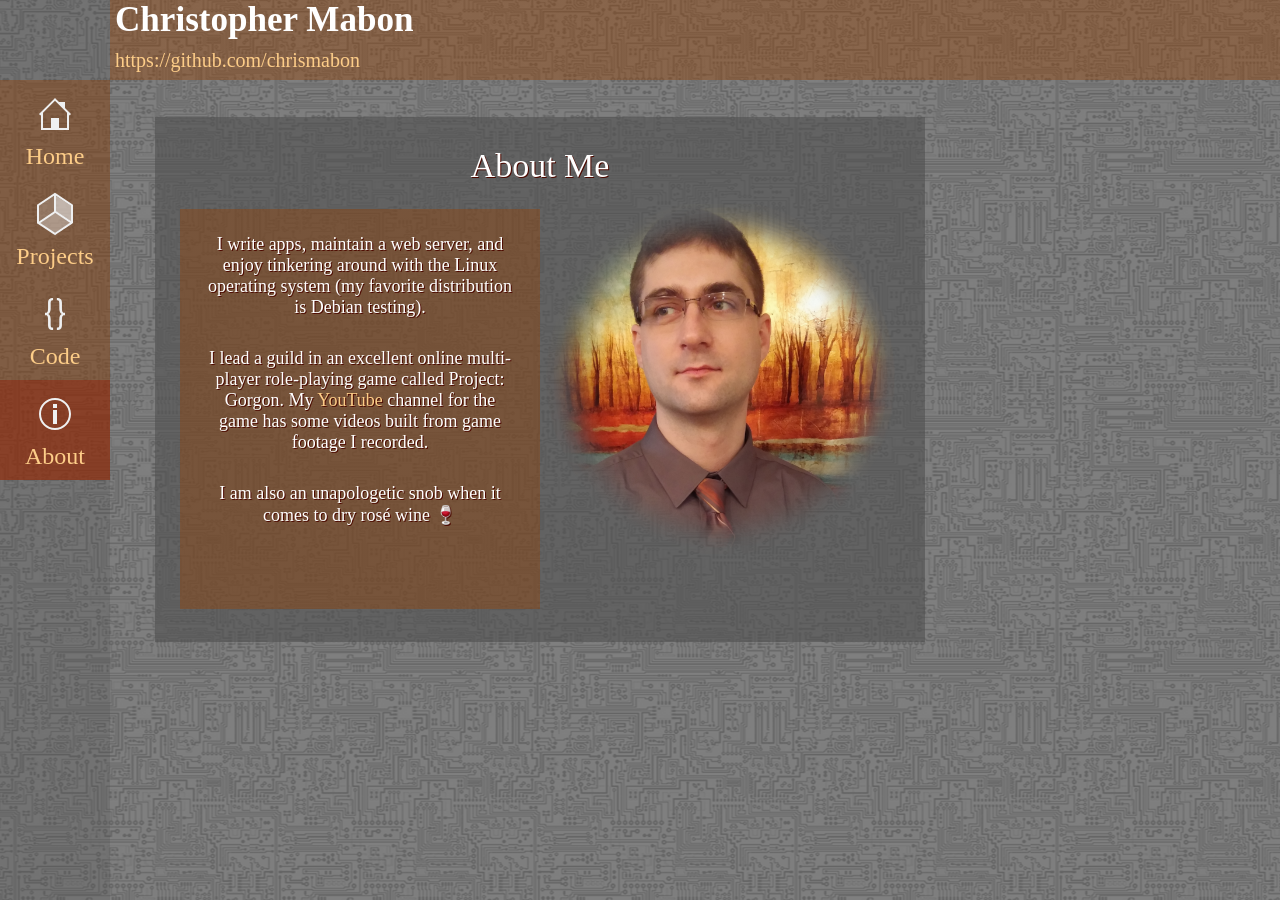
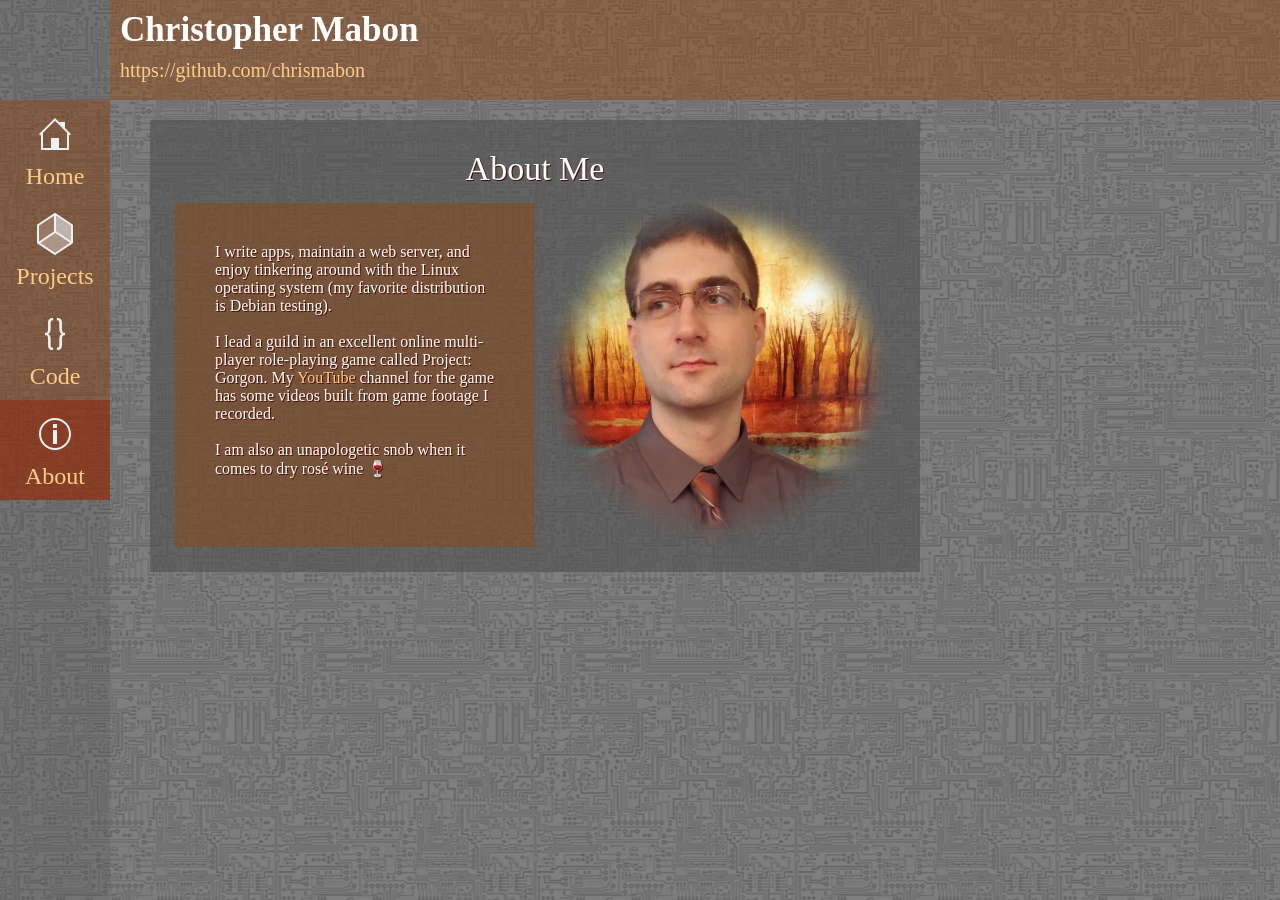
Before and after one commit to chrismabon/chrismabon.github.io, a Jekyll site: the page built from about.html, in a window 1280 px wide. Built offline with Jekyll 4.4.1, drawn with Linux system fonts in a browser that asks for light colours.

```diff
--- a/_includes/squares.html
+++ /dev/null
@@ -1,3 +0,0 @@
-<div id="squares">
-    <h1>{{ page.title }}</h1>
-</div>
--- a/about.html
+++ b/about.html
@@ -3,20 +3,21 @@
 title: About
 ---
 <div id="squares">
-    <div class="greyBlock aboutGreyBlock">
+    <div class="greyBlock">
         <div id="face">
             <img id="facePic" src="images/face_trsp.png">
         </div>
-
-        <p class="aboutTitle">About Me</p>
-        <div class="aboutBlock">
+        <div class="welcome">
+            <p class="txtWelcome">About Me</p>
+        </div>
+        <div class="projects">
             <p class="homeText aboutText">I write apps, maintain a web server, and enjoy tinkering around
-                with the Linux operating system (my favorite distribution is Debian testing).</p>
-            <p class="homeText aboutText">I lead a guild in an excellent online multi-player role-playing
+                with the Linux operating system (my favorite distribution is Debian testing).<br><br>
+                I lead a guild in an excellent online multi-player role-playing
                 game called Project: Gorgon. My
                 <a href="https://www.youtube.com/channel/UCcWifo99N4_tTh49lcc48MA">YouTube</a>
-                channel for the game has some videos built from game footage I recorded.</p>
-            <p class="homeText aboutText">I am also an unapologetic snob when it comes to dry rosé wine 🍷</p>
+                channel for the game has some videos built from game footage I recorded.<br><br>
+                I am also an unapologetic snob when it comes to dry rosé wine 🍷</p>
         </div>
     </div>
 </div>
--- a/css/main.css
+++ b/css/main.css
@@ -99,7 +99,7 @@
     background-color: rgba(151, 64, 0, 0.4);
     position: relative;
     left: 0;
-    top: 80px;
+    top: 100px;
 }
 
 #nav {
@@ -155,15 +155,16 @@
 #squares {
     padding: 0;
     /*margin: 40px;*/
-    top: 80px;
+    top: 120px;
     left: 150px;
     position: fixed;
-    display: grid;
+    /*display: grid;*/
+    height: 100%;
 }
 
 #subtitleBlock {
     width: 100%;
-    height: 80px;
+    /*height: 80px;*/
     right: 0;
     left: 110px;
 }
@@ -224,9 +225,9 @@
 .intro {
     width: 70%;
     min-width: 400px;
-    height: 300px;
-    grid-row: 2 / span 4;
-    grid-column: 2;
+    /*height: 300px;*/
+    /*grid-row: 2 / span 4;*/
+    /*grid-column: 2;*/
     display: grid;
 }
 
@@ -237,17 +238,21 @@
 }
 
 .txtBlock {
-    margin: 0 0 0 5px;
-    width: 540px;
+    padding: 10px;
+    margin: 0;
+    height: 80px;
     text-align: left;
     color: #fff;
 }
 
 .homeText {
     color: #ffffff;
-    font-size: 18px;
-    margin: 20px 20px 0 20px;
+    font-size: 16px;
+    margin: 0;
+    padding: 0;
     text-shadow: 1px 1px rgb(77, 10, 0);
+    text-align: left;
+    height: 100%;
 }
 
 .imgCenter {
@@ -282,10 +287,11 @@
 .greyBlock {
     background-color: rgba(80, 80, 80, 0.6);
     padding: 20px;
-    margin: 37px 5px 5px 5px;
+    margin: 0;
     width: 730px;
-    height: 100%;
+    /*height: 100%;*/
     /*min-height: 400px;*/
+    display: grid;
 }
 
 
@@ -317,8 +323,8 @@
 .about, .projects, .code, .aboutBlock {
     background-image: radial-gradient(circle, rgba(151, 64, 0, 0.4) 10%, rgba(151, 64, 0, 0.4) 50%);
     margin: 5px;
-    /*padding: 10px;*/
-    overflow: visible;
+    padding: 20px;
+    /*overflow: visible;*/
 }
 
 .txtProjects, .txtCode, .txtWelcome, .txtAbout {
@@ -359,8 +365,8 @@
 }
 
 .aboutTitle {
-    margin: 5px;
-    padding: 5px;
+    margin: 0;
+    padding: 0;
     /*height: 30px;*/
     color: #ffffff;
     font-size: 34px;
@@ -372,21 +378,18 @@
 
 .aboutBlock {
     background-image: radial-gradient(circle, rgba(151, 64, 0, 0.4) 10%, rgba(151, 64, 0, 0.4) 50%);
-    padding: 5px;
+    padding: 0;
+    margin: 0;
     overflow: visible;
     text-align: center;
-    height: 390px;
+    /*height: 390px;*/
+    grid-row: 2;
+    grid-column: 1;
 }
 
 .aboutText {
-    margin: 10px;
-    padding: 10px;
-}
-
-.aboutGreyBlock {
-    /*width: 360px;*/
-    height: 485px;
-    display: grid;
+    margin: 0;
+    padding: 20px;
 }
 
 .invis {
--- a/index.html
+++ b/index.html
@@ -11,7 +11,8 @@
         </div>
         <div class="about">
             <!--            <div class="orangeBlock about">-->
-            <p class="homeText">Please see the <b><em><a href="about.html">About</a></em></b> section for contact
+            <p class="homeText txtAbout">Please see the <b><em><a href="about.html">About</a></em></b> section for
+                contact
                 and background information</p>
             <!--            </div>-->
         </div>
```
Also changed, not shown: code.html (+2 -5 lines), projects.html (+2 -5 lines), README.md, 2 other files.
